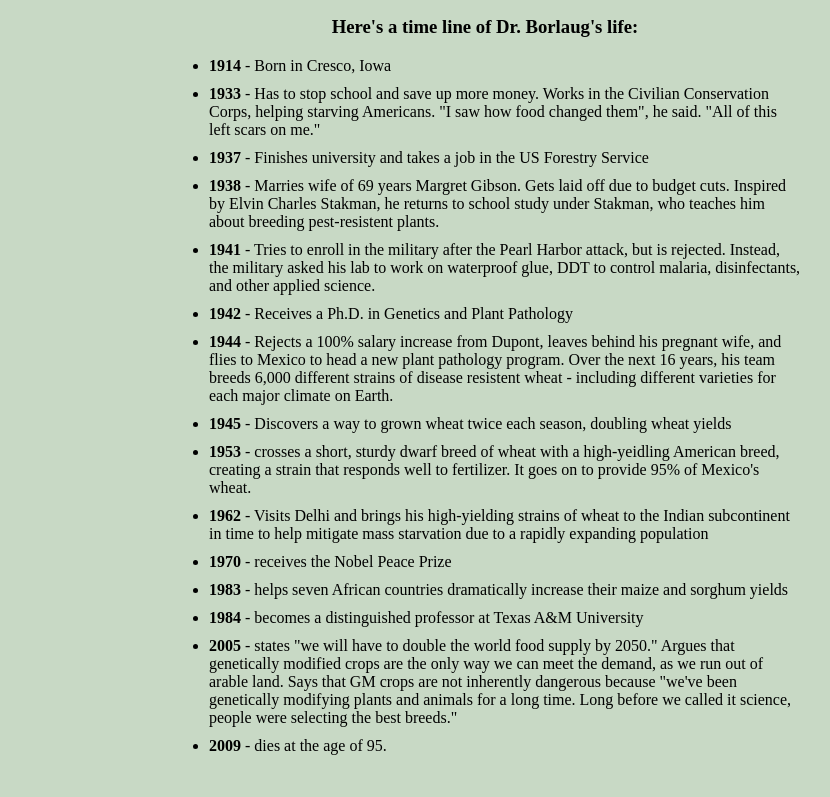
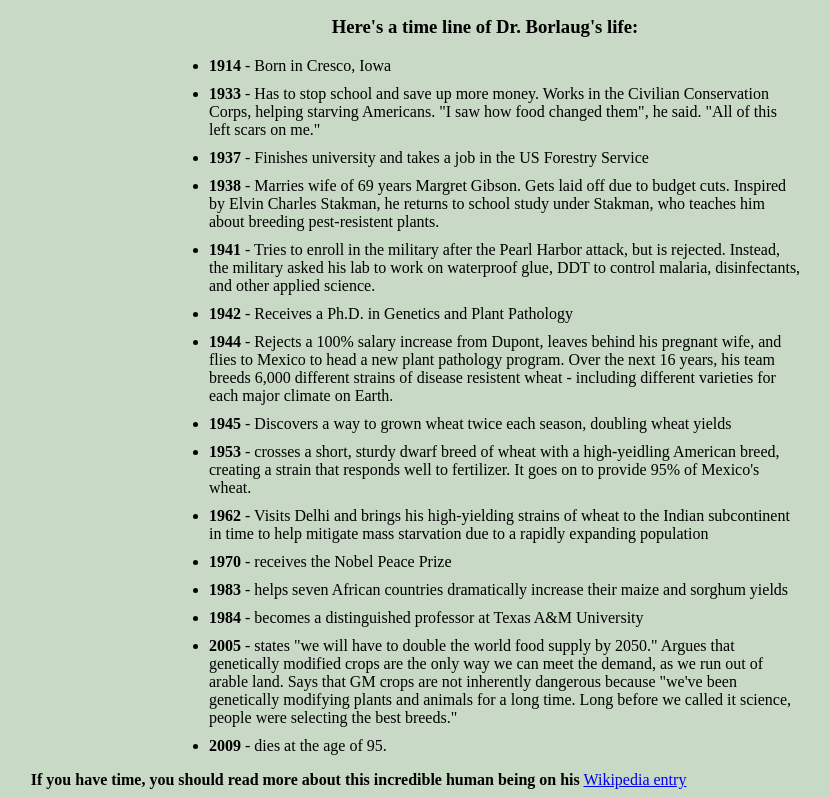
Before and after one commit to misifux/trialscarman, a plain HTML site: page index.html in a window 1280 px wide. Shown: the part 763-1560 px from the top of the page, without its empty margins (155-985 px from the left). Before the commit the page ends 1534 px from the top, so only its background shows below. Drawn offline with Linux system fonts and the light colour scheme.

Commit message:
wiki entry

```diff
--- a/css/style.css
+++ b/css/style.css
@@ -11,6 +11,11 @@ li{
     margin-bottom: 10px;
 }
 
+footer{
+    width:80%;
+    display:block;
+    text-align:  center;
+}
 #title{
     text-align: center;
 }
--- a/index.html
+++ b/index.html
@@ -94,6 +94,11 @@
             </li>
           </ul>
       </section>
+      <footer>
+        <strong>If you have time, you should read more about this incredible human being on his</strong>
+        <a id="tribute-link" href="https://es.wikipedia.org/wiki/Norman_Borlaug" target="_blank">Wikipedia entry</a>
+      </footer>
+
 
 
     <script  src="js/index.js"></script>
```
